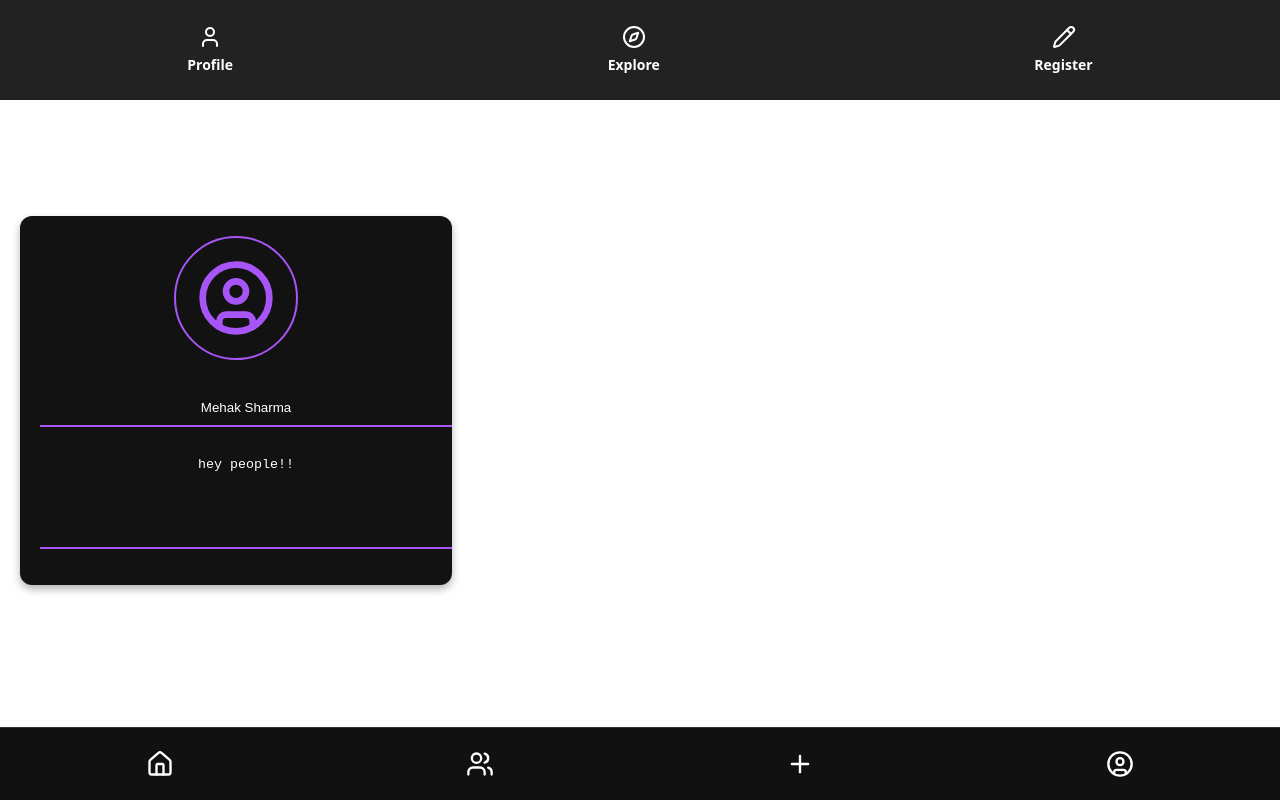
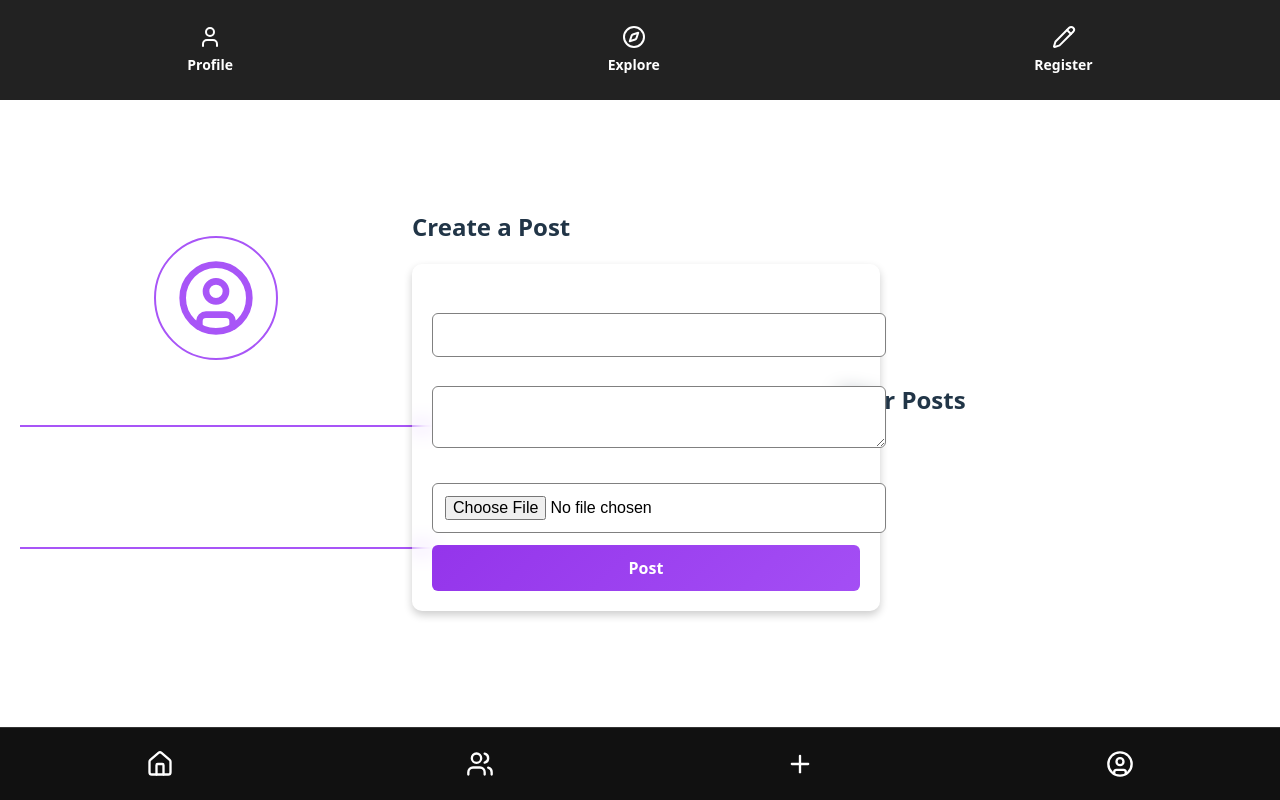
Before and after one commit to KhushiiRajrana/NGO_Nexus, a React (Vite) app: page /profile in a window 1280 px wide. Built offline with nearby package versions, Linux system fonts and the light colour scheme.

Commit message:
making new chnages

```diff
--- a/src/pages/Profile.jsx
+++ b/src/pages/Profile.jsx
@@ -1,33 +1,94 @@
-import React, { useState } from 'react';
-import { UserCircle } from 'lucide-react';
-import './Profile.css';
+import React, { useState, useEffect } from "react";
+import { UserCircle } from "lucide-react";
+import "./Profile.css";
 
-const ProfileCard = () => {
-    const [name, setName] = useState('Mehak Sharma');
-    const [bio, setBio] = useState('hey people!!');
-    const [profilePic, setProfilePic] = useState(null);
+const Profile = ({ user, ngoList, setNgoList }) => {
+  const [title, setTitle] = useState("");
+  const [caption, setCaption] = useState("");
+  const [image, setImage] = useState(null);
+  const [likes, setLikes] = useState({});
+  const [comments, setComments] = useState({});
+
+  const [name, setName] = useState(
+    localStorage.getItem("username") || user?.name || "Your Name"
+  );
+  const [bio, setBio] = useState(
+    localStorage.getItem("bio") || user?.bio || "Add a short bio..."
+  );
+  const [profilePic, setProfilePic] = useState(
+    localStorage.getItem("profilePic") || null
+  );
+
+  useEffect(() => {
+    localStorage.setItem("username", name);
+    localStorage.setItem("bio", bio);
+    localStorage.setItem("profilePic", profilePic);
+  }, [name, bio, profilePic]);
 
   const handleProfilePicChange = (e) => {
     const file = e.target.files[0];
     if (file) {
       const reader = new FileReader();
-            reader.onloadend = () => {
-                setProfilePic(reader.result);
-            };
+      reader.onloadend = () => setProfilePic(reader.result);
       reader.readAsDataURL(file);
     }
   };
 
+  const handleImageChange = (e) => {
+    setImage(URL.createObjectURL(e.target.files[0]));
+  };
+
+  const handleSubmit = (e) => {
+    e.preventDefault();
+    if (!title.trim() || !caption.trim()) return;
+
+    const newPost = {
+      id: Date.now(),
+      name: title,
+      work: caption,
+      image: image,
+      user: user.email,
+    };
+
+    setNgoList((prevList) => [...prevList, newPost]);
+    setTitle("");
+    setCaption("");
+    setImage(null);
+  };
+
+  const handleLike = (postId) => {
+    setLikes((prevLikes) => ({
+      ...prevLikes,
+      [postId]: (prevLikes[postId] || 0) + 1,
+    }));
+  };
+
+  const handleComment = (postId, commentText) => {
+    if (!commentText.trim()) return;
+
+    setComments((prevComments) => ({
+      ...prevComments,
+      [postId]: [...(prevComments[postId] || []), commentText],
+    }));
+  };
+
   return (
+    <div className="profile-page">
       <div className="profile-container">
-            <div className="profile-card">
+        <div className="profile-header">
           <label htmlFor="profile-upload" className="profile-pic">
             {profilePic ? (
               <img src={profilePic} alt="Profile" className="profile-img" />
             ) : (
               <UserCircle size={80} color="#a855f7" />
             )}
-                    <input type="file" id="profile-upload" accept="image/*" onChange={handleProfilePicChange} hidden />
+            <input
+              type="file"
+              id="profile-upload"
+              accept="image/*"
+              onChange={handleProfilePicChange}
+              hidden
+            />
           </label>
 
           <div className="profile-info">
@@ -44,8 +105,82 @@ const ProfileCard = () => {
             />
           </div>
         </div>
+
+        <div className="create-post-container">
+          <h2>Create a Post</h2>
+          <form onSubmit={handleSubmit} className="create-form">
+            <label>Title</label>
+            <input
+              type="text"
+              value={title}
+              onChange={(e) => setTitle(e.target.value)}
+              className="input-field"
+            />
+
+            <label>Caption</label>
+            <textarea
+              value={caption}
+              onChange={(e) => setCaption(e.target.value)}
+              className="input-field"
+            />
+
+            <label>Image</label>
+            <input
+              type="file"
+              accept="image/*"
+              onChange={handleImageChange}
+              className="input-field"
+            />
+
+            <button type="submit" className="submit-btn">
+              Post
+            </button>
+          </form>
+        </div>
+
+        <div className="user-posts">
+          <h2>Your Posts</h2>
+          {ngoList
+            .filter((post) => post.user === user.email)
+            .map((post) => (
+              <div key={post.id} className="post-card">
+                <img src={post.image} alt={post.name} className="post-image" />
+                <h3>{post.name}</h3>
+                <p>{post.work}</p>
+
+                <div className="post-actions">
+                  <button
+                    className="like-btn"
+                    onClick={() => handleLike(post.id)}
+                  >
+                    ❤️ {likes[post.id] || 0}
+                  </button>
+                </div>
+
+                <div className="comment-section">
+                  <input
+                    type="text"
+                    placeholder="Add a comment..."
+                    className="comment-input"
+                    onKeyDown={(e) => {
+                      if (e.key === "Enter") {
+                        handleComment(post.id, e.target.value);
+                        e.target.value = "";
+                      }
+                    }}
+                  />
+                  <ul>
+                    {(comments[post.id] || []).map((comment, index) => (
+                      <li key={index}>{comment}</li>
+                    ))}
+                  </ul>
+                </div>
+              </div>
+            ))}
+        </div>
+      </div>
     </div>
   );
 };
 
-export default ProfileCard;
+export default Profile;
```
Lines whose indentation alone changed are shown as unchanged.
